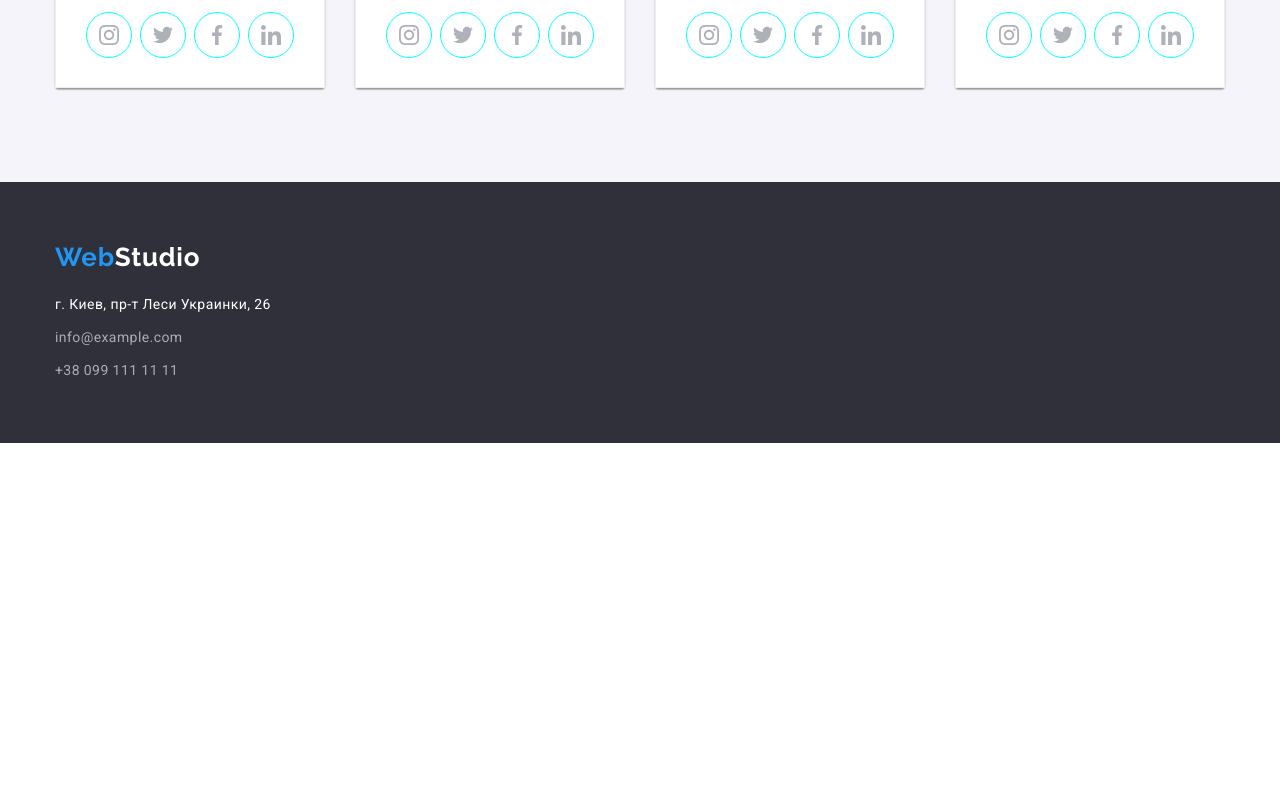
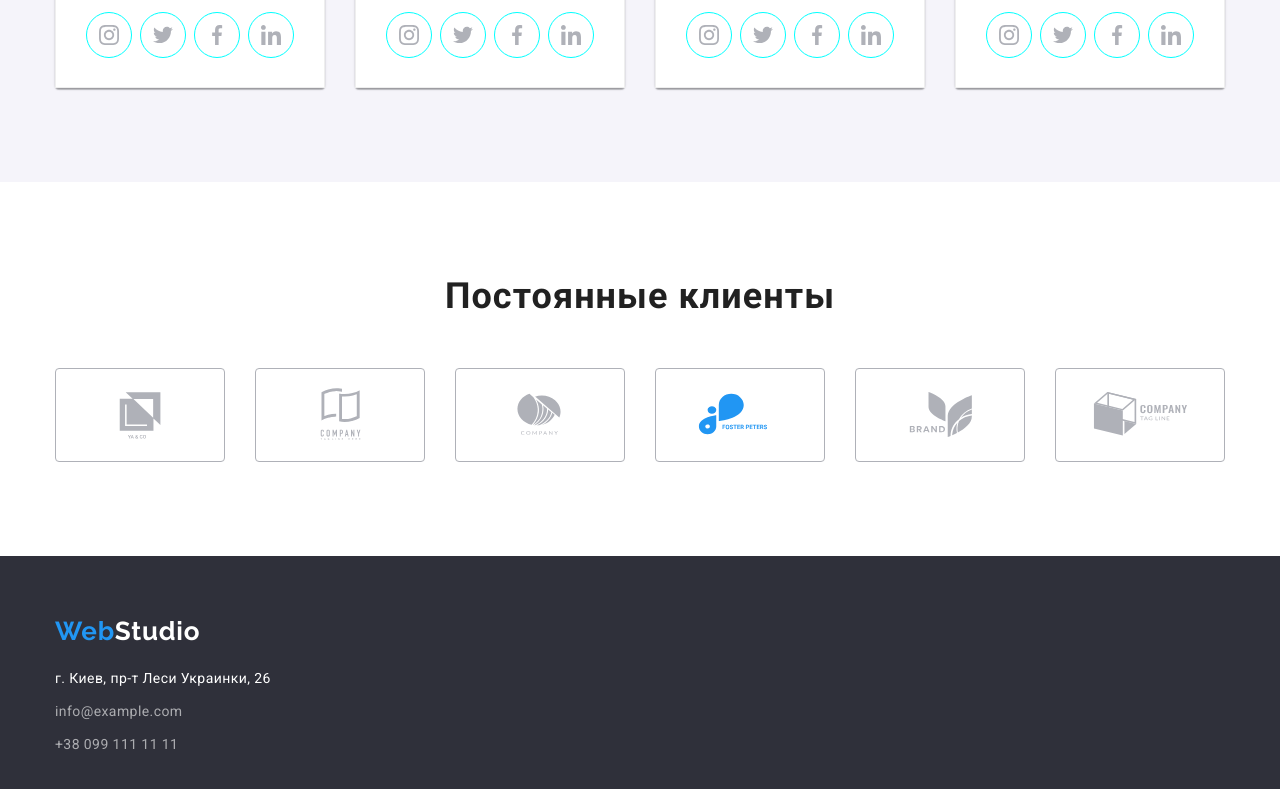
Before and after one commit to bjula/goit-markup-hw-04, a plain HTML site: page index.html in a window 1280 px wide. Shown: the part 2133-2922 px from the top of the page. Before the commit the page ends 2576 px from the top, so only its background shows below. Drawn offline with nearby package versions, Linux system fonts and the light colour scheme.

Commit message:
добавляет секцию клиенты

```diff
--- a/css/styles.css
+++ b/css/styles.css
@@ -11,7 +11,7 @@
     --hero-footer-background-color:#2F303A;
     --second-background-color:#F5F4FA;
     --line-color:#ECECEC;
-    --social-link-color:#AFB1B8;
+    --icon-link-color:#AFB1B8;
 }
 
 /* основной цвет заголовков #212121 */
@@ -368,7 +368,7 @@ h1, h2, h3, h4, p, a, ul, li{
     width: 44px;
     height: 44px;
     background-color: var(--main-background-color);
-    color: var(--social-link-color);
+    color: var(--icon-link-color);
     border-radius: 50%;
     outline: 1px solid cyan;
 }
@@ -388,6 +388,43 @@ h1, h2, h3, h4, p, a, ul, li{
 .social-link:hover .social-icon,
 .social-link:focus .social-icon{
     color: var(--second-text-color);
+}
+
+/*------------------------clients------------------------*/
+.client-list{
+    display: flex;
+}
+
+.client-item:not(:last-child){
+    margin-right: 30px;
+}
+
+.client-link{
+    box-sizing: border-box;
+    display: block;
+    width: 170px;
+    padding: 16px 32px;
+
+    color: var(--icon-link-color);
+    border: 1px solid var(--icon-link-color);
+    border-radius: 4px;
+}
+
+.client-link:hover,
+.client-link:focus{
+    border-color: var(--accent-color);
+}
+
+.client-icon{
+    display: block;
+    width: 106px;
+    height: 60px;
+    fill: currentColor;
+}
+
+.client-link:hover .client-icon,
+.client-link:focus .client-icon{
+    color: var(--accent-color);
 }
 
 /*------------------------portfolio--------------------- */
--- a/index.html
+++ b/index.html
@@ -281,6 +281,56 @@
                 </ul>
             </div>
         </section>
+        <section class="section clients">
+            <div class="container">
+                <h2 class="title">Постоянные клиенты</h2>
+                <ul class="client-list list">
+                    <li class="client-item">
+                        <a href="" class="client-link link">
+                            <svg class="client-icon">
+                                <use href="./images/icons.svg#icon-client-1"></use>
+                            </svg>
+                        </a>
+                    </li>
+                    <li class="client-item">
+                        <a href="" class="client-link link">
+                            <svg class="client-icon">
+                                <use href="./images/icons.svg#icon-client-2"></use>
+                            </svg>
+                        </a>
+                    </li>
+                    <li class="client-item">
+                        <a href="" class="client-link link">
+                            <svg class="client-icon">
+                                <use href="./images/icons.svg#icon-client-3"></use>
+                            </svg>
+                        </a>
+                    </li>
+                    <li class="client-item">
+                        <a href="" class="client-link link">
+                            <svg class="client-icon">
+                                <use href="./images/icons.svg#icon-client-4"></use>
+                            </svg>
+                        </a>
+                    </li>
+                    <li class="client-item">
+                        <a href="" class="client-link link">
+                            <svg class="client-icon">
+                                <use href="./images/icons.svg#icon-client-5"></use>
+                            </svg>
+                        </a>
+                    </li>
+                    <li class="client-item">
+                        <a href="" class="client-link link">
+                            <svg class="client-icon">
+                                <use href="./images/icons.svg#icon-client-6"></use>
+                            </svg>
+                        </a>
+                    </li>
+                </ul>
+            </div>
+
+        </section>
     </main>
     <!--                   footer                         -->
     <footer class="footer">
```
Also changed, not shown: images/icons.svg.
